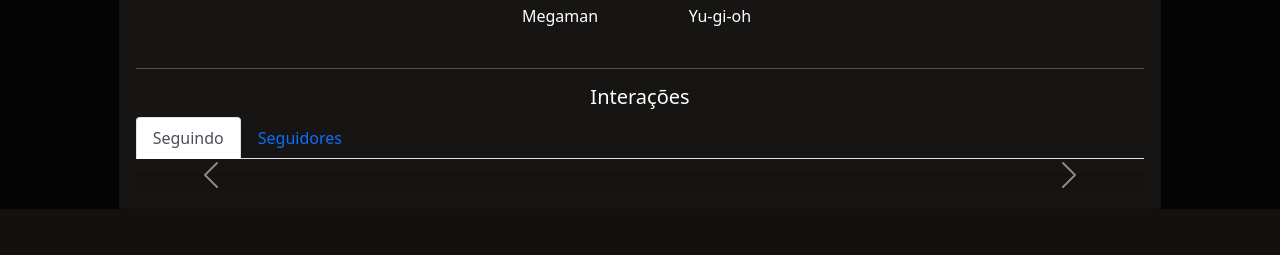
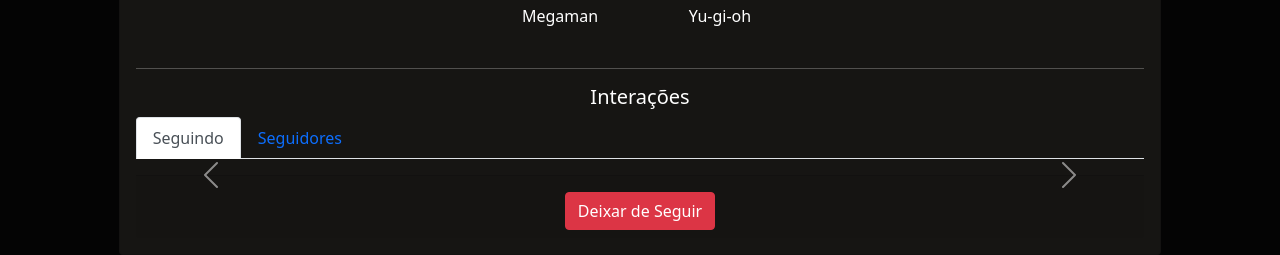
Before and after one commit to Suigetsu-Isaac/lista-filme-daniel, a Django app: page /users/0 in a window 1280 px wide. Shown: the part 846-1101 px from the top of the page. Before the commit the page ends 1055 px from the top, so only its background shows below. Run offline with Django 5.2, Linux system fonts and the light colour scheme; a user stored in the database is signed in; data comes from the database, SQL or seed files in the repository.

Commit message:
medias das notas + seguir e desseguir

```diff
--- a/list/pages/userprofile/view.py
+++ b/list/pages/userprofile/view.py
@@ -13,36 +13,43 @@ def userProfile(req,pk):
         return postProfile(req,pk)
     else:
      print('pk:',pk)
-     user = SkinUser.objects.get(id=pk)
-     play = PlaylistUser.objects.filter(user__id = user.usuario.id)
      skin = SkinUser.objects.get(id=pk)
+     play = PlaylistUser.objects.filter(user__id = skin.usuario.id)
+     user = SkinUser.objects.get(usuario__id = req.user.id)
      print('playlist: ',play)
 
+     print(user)
      skins = SkinUser.objects.all()
+
+
+
 
 
      assistido = FilmesAssistidos.objects.filter(usuario__id=pk)
      print('assistido ',assistido)
 
 
-     seguindo = user.seguindo.values_list('followed', flat=True)
-     seguir = skins.exclude(id__in=seguindo).exclude(id=user.id)
+     seguindo = skin.seguindo.values_list('followed', flat=True)
+     seguir = skins.exclude(id__in=seguindo).exclude(id=skin.id)
 
 
      seguindo_ids = set(user.seguindo.values_list('followed_id', flat=True))
-
+     print(seguindo_ids)
+     print(seguindo)
      print('seguir',seguir)
 
      context = {'user':skin.usuario,
                 'skin':skin,
                 'can_edit':False,
                 'playlist':play,
-                'seguindo':user.seguindo.all(),
-                'seguidores':user.seguidores.all(),
+                'seguindo':skin.seguindo.all(),
+                'seguidores':skin.seguidores.all(),
                 'skins':skins,
                 'seguir':seguir,
                 'seguindo_ids':seguindo_ids,
-                'assistido':assistido,}
+                'assistido':assistido,
+                'pk':int(pk)
+                }
 
      if skin.usuario.pk == req.user.pk:
          context['can_edit'] = True
--- a/templates/playlist.html
+++ b/templates/playlist.html
@@ -88,7 +88,7 @@
               <div class="col-md-10">
                   <div class="card-body">
                       <h5 class="card-title">{{p.filme.nome}}</h5>
-                      <p class="card-text">⭐ {{p.filme.media_notas}} ({{p.filme.count_avaliacoes}}) | {{p.filme.duracao}} minutos</p>
+                      <p class="card-text">⭐ {{p.filme.media_notas|floatformat:1|default:0.0}} ({{p.filme.count_avaliacoes}}) | {{p.filme.duracao}} minutos</p>
                       <a href="/postagem/{{p.filme.id}}" class="card-link">Avaliar</a>
                       <p class="card-text mt-3"><small class="text-muted">Adicionado em {{p.created_at}}</small></p>
                       <a href="/removeFilmeFromPlaylist/{{p.id}}" class="btn btn-danger">Remover</a>
--- a/templates/userprofile.html
+++ b/templates/userprofile.html
@@ -218,6 +218,32 @@
                             <button type="button" class="btn btn-primary" data-bs-toggle="modal" data-bs-target="#editProfileModal">Editar Perfil</button>
 
                             <a href="/logout/" class="btn btn-secondary">Logout</a>
+                            {% else %}
+
+                                <!-- Faça a opção de Seguir ou Desseguir o usuario -->
+
+                                {% if pk in seguindo_ids %}
+
+                                <form action="{% url 'desseguir' pk %}" method="post" class="mt-2">
+                                    <button type="submit" class="btn btn-danger">Deixar de Seguir</button>
+                                    {% csrf_token %}
+                                </form>
+
+
+
+                                {%else%}
+
+
+                                <form action="{% url 'seguir' pk %}" method="post" class="mt-2">
+                                    <button type="submit" class="btn btn-primary">Seguir</button>
+                                    {% csrf_token %}
+                                </form>
+
+                                {%endif%}
+
+
+
+
                             {% endif %}
                         </div>
                     </div>
```
